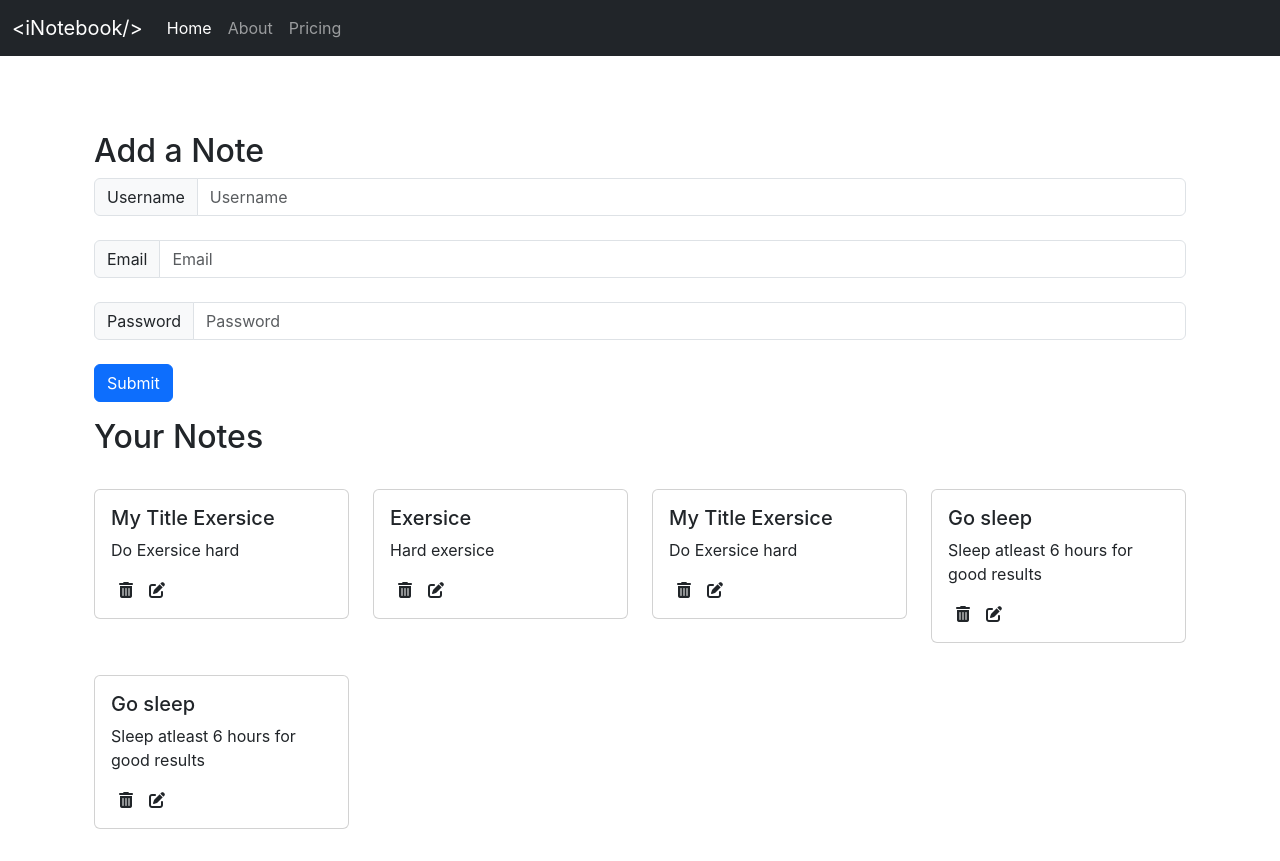
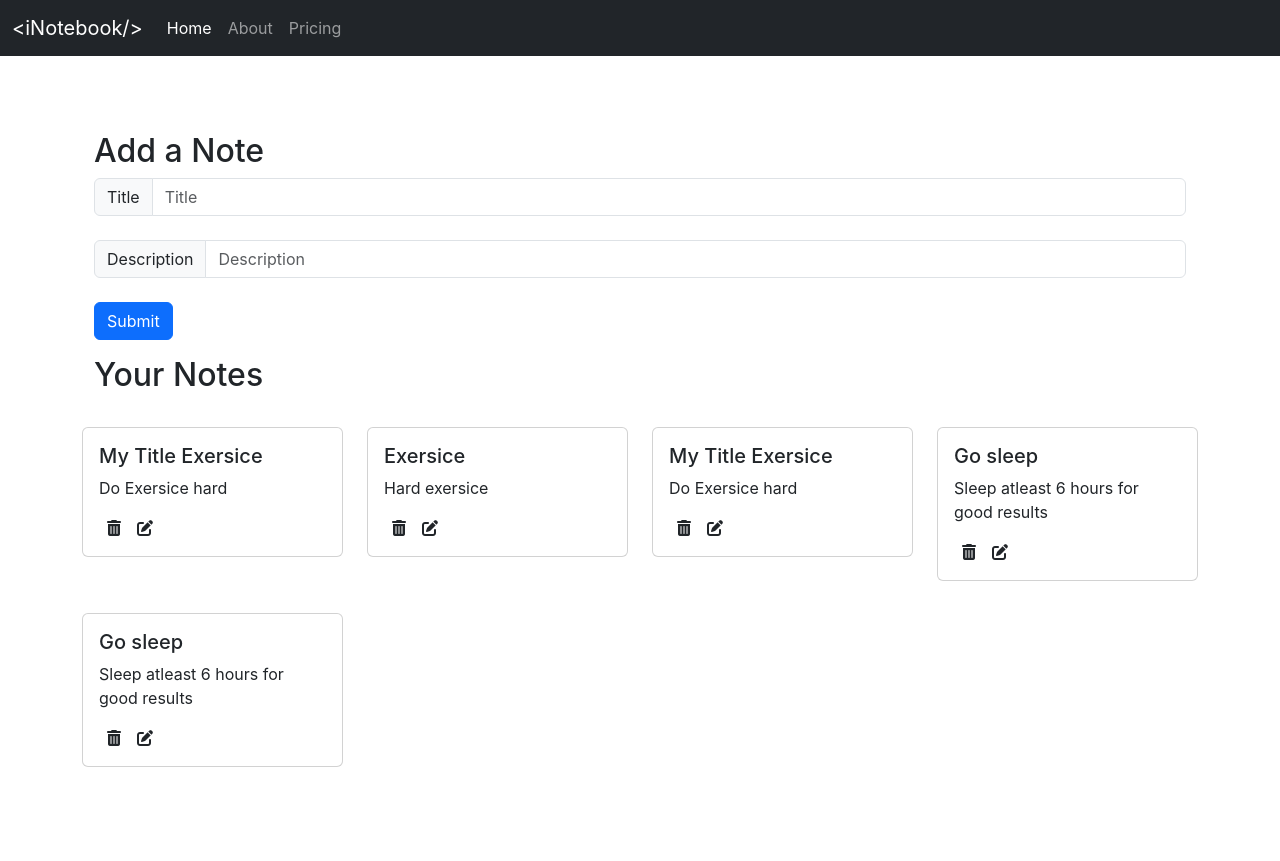
Before and after one commit to AhmedArbaz/inotebook, a React (Create React App) app: page / in a window 1280 px wide. After the commit the page ends 800 px from the top, so only its background shows below. Built offline with nearby package versions, Linux system fonts and the light colour scheme.

Commit message:
Making Add note Functionalities

```diff
--- /dev/null
+++ b/src/Components/AddNote.js
@@ -0,0 +1,64 @@
+import { useContext } from "react"; //yaha use karna tha to useContext ki imp kia
+import noteContext from "../Context/notes/noteContext";
+import { useState } from "react";
+const AddNote = () => {
+    const context = useContext(noteContext);
+    const {addNote} = context;
+
+
+    const [note, setnote] = useState({title: "",description:"",tag:"default"});
+
+
+    const handleClick = (e)=>{
+        e.preventDefault();
+        addNote(note.title, note.description, note.tag);
+    }
+
+    const onChange = (e)=>{
+        setnote({...note,[e.target.name]:e.target.value}) //...note ais ka matlab hay jo properties hain vo rahin but more ais may add ho jain ya vohi purana kam kia kay jasay name change ho to value bhi change ho jay
+    }
+  return (
+    <div className="container my-3">
+      <h2>Add a Note</h2>
+      <div className="input-group flex-nowrap mb-4">
+        <span className="input-group-text" id="title">
+          Title
+        </span>
+        <input
+          type="text"
+          name="title"
+          id="title"
+          className="form-control"
+          placeholder="Title"
+          aria-label="Title"
+          aria-describedby="addon-wrapping"
+          onChange={onChange}
+        />
+      </div>
+      <div className="input-group flex-nowrap mb-4">
+        <span className="input-group-text" id="description">
+          Description
+        </span>
+        <input
+          type="text"
+          name="description"
+          id="description"
+          className="form-control"
+          placeholder="Description"
+          aria-label="text"
+          aria-describedby="addon-wrapping"
+          onChange={onChange}
+
+        />
+      </div>
+
+      <button type="button" className="btn btn-primary" onClick={handleClick}>Submit</button>
+
+      <h2 className="my-3">Your Notes</h2>
+
+    </div>
+
+  )
+}
+
+export default AddNote
--- a/src/Components/Home.js
+++ b/src/Components/Home.js
@@ -1,54 +1,12 @@
-import React from "react";
-import Note from "./Note";
+import Notes from "./Note";
+
 
 const Home = () => {
   return (
-    <div className="container my-3">
-      <h2>Add a Note</h2>
-      <div className="input-group flex-nowrap mb-4">
-        <span className="input-group-text" id="addon-wrapping">
-          Username
-        </span>
-        <input
-          type="text"
-          className="form-control"
-          placeholder="Username"
-          aria-label="Username"
-          aria-describedby="addon-wrapping"
-        />
-      </div>
-      <div className="input-group flex-nowrap mb-4">
-        <span className="input-group-text" id="addon-wrapping">
-          Email
-        </span>
-        <input
-          type="Email"
-          className="form-control"
-          placeholder="Email"
-          aria-label="Email"
-          aria-describedby="addon-wrapping"
-        />
-      </div>
-      <div className="input-group flex-nowrap mb-4">
-        <span className="input-group-text" id="addon-wrapping">
-          Password
-        </span>
-        <input
-          type="password"
-          className="form-control"
-          placeholder="Password"
-          aria-label="text"
-          aria-describedby="addon-wrapping"
-        />
-      </div>
-      <button type="button" className="btn btn-primary">Submit</button>
+    <>
+    <Notes/>
+    </>
 
-      <h2 className="my-3">Your Notes</h2>
-
-    <div className="">
-      <Note/>
-    </div>
-    </div>
   );
 };
 
--- a/src/Components/Note.js
+++ b/src/Components/Note.js
@@ -2,21 +2,25 @@
 import { useContext } from "react"; //yaha use karna tha to useContext ki imp kia
 import noteContext from "../Context/notes/noteContext";// ais may context create kia tha ais liay imp kia
 import NoteItem from './NoteItem';
+import AddNote from './AddNote';
 
 const Notes = () => {
     const context = useContext(noteContext); //ak var may use kia ham nay jo create kia tha context jis file may
-const {notes,setNotes} = context; //Destructure kia lay kar ay apny context say jo values may dala tha nichay use kia hay as props pass kia hay NoteItem ko .map may
+const {notes,addNote} = context; //Destructure kia lay kar ay apny context say jo values may dala tha nichay use kia hay as props pass kia hay NoteItem ko .map may
   return (
+    <>
+    <AddNote/>
     <div className='row'> {/*row kar dia aur aur NotesItems may col-md-3 kar dia to cards row may ho gay saray */}
 
         {/* ya use kia .map may  */}
         {
-        notes.map((notes)=>{
-          return <NoteItem key={notes._id} notes={notes}/>;
-          // ya props pass kia NoteItem ko
-        })
-      }
+          notes.map((notes)=>{
+            return <NoteItem key={notes._id} notes={notes}/>;
+            // ya props pass kia NoteItem ko
+          })
+        }
     </div>
+        </>
   )
 }
 
--- a/src/Context/notes/NotesState.js
+++ b/src/Context/notes/NotesState.js
@@ -62,9 +62,33 @@
       }
 ]
 const [notes, setNotes] = useState(initialNotes);
+// Add a Note
+const addNote = (title,description,tag)=>{
+    console.log("Adding a new note");
+ const  note = {"_id": "6694caa2926316906f9bb31d",
+    "user": "669247f0fe53cf96ca02ed66",
+    "title": title,
+    "description": description,
+    "tag": tag,
+    "Date": "2024-07-15T07:07:14.890Z",
+    "createdAt": "2024-07-15T07:07:14.896Z",
+    "updatedAt": "2024-07-15T07:07:14.896Z",
+    "__v": 0
+    }
+
+setNotes(notes.concat(note))
+}
+// Delete a Note
+const deleteNote = ()=>{
+
+}
+// Edit a Note
+const EditNote = ()=>{
+
+}
     return (
         // noteContext file may ais context ko banaya hay aur yaha ausi context ko use kia hay
-        <noteContext.Provider value={{notes:notes,setNotes:setNotes}}>
+        <noteContext.Provider value={{notes:notes,setNotes:setNotes,addNote,deleteNote,EditNote}}>
             {props.children}
          {/* ais ka porps.childern ka matlab jitnay bhi component hain aun ko as props pass ho jay */}
         </noteContext.Provider>
```
